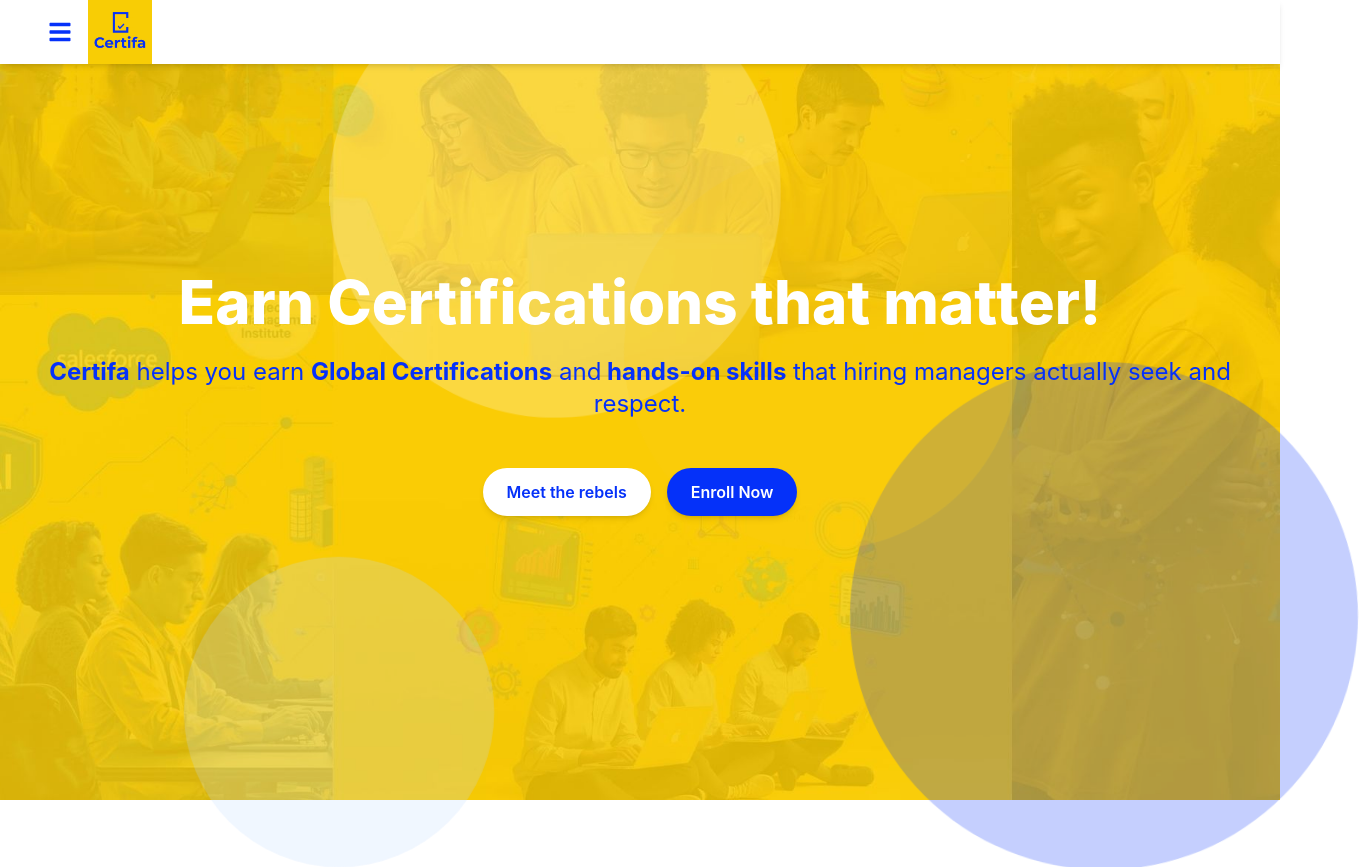
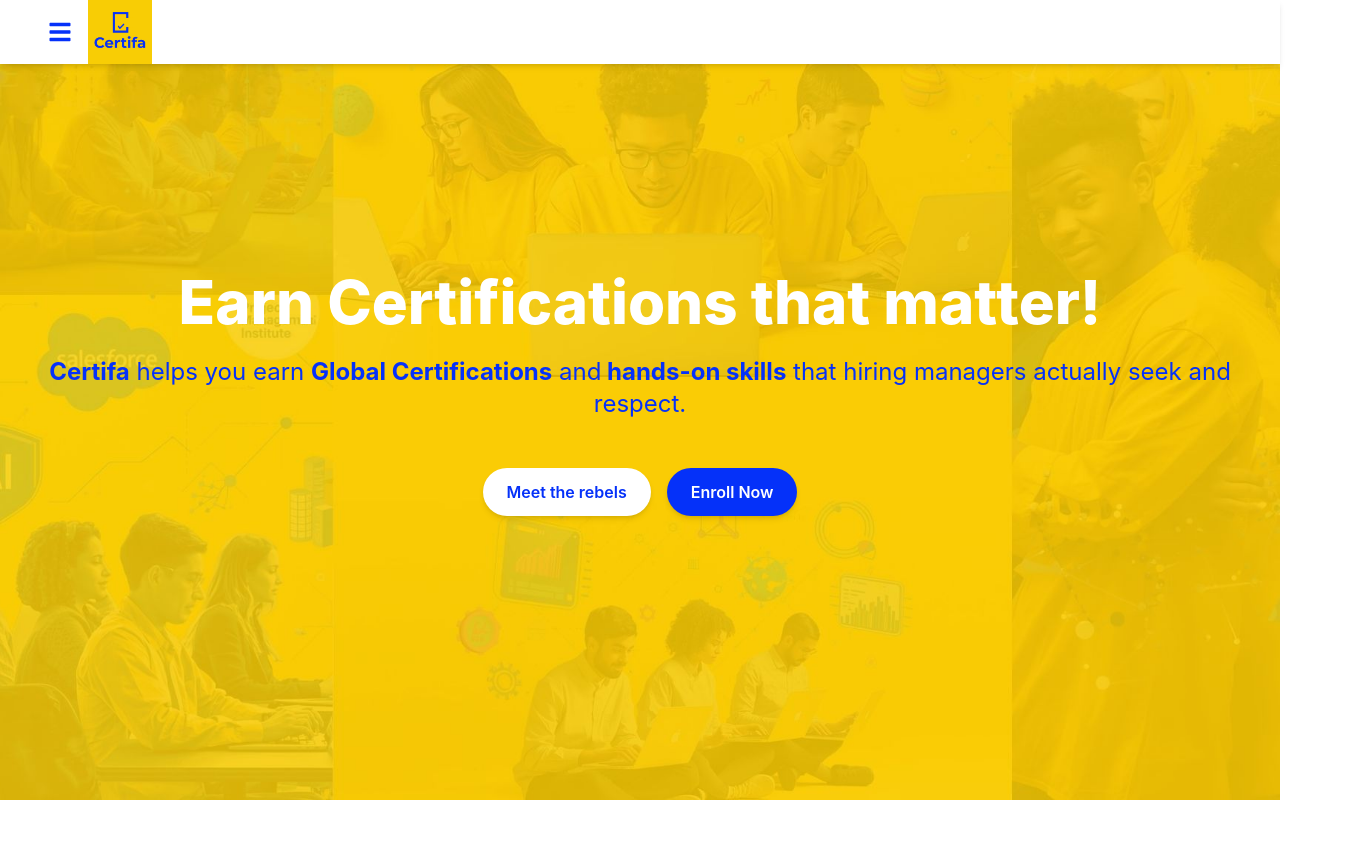
Before and after one commit to sanjeev699/certifa_rebel, a React (Create React App) app: page / in a window 1280 px wide. Shown: the top 867 px of the page, 1370 px wide, since content can reach past the window. Built offline with nearby package versions, Linux system fonts and the light colour scheme.

Commit message:
Update HeroSection.jsx

```diff
--- a/src/components/HeroSection.jsx
+++ b/src/components/HeroSection.jsx
@@ -13,7 +13,7 @@ const HeroSection = () => {
       {/* Overlay
    //<div className="absolute inset-0 bg-black bg-opacity-40"></div>*/}
 
-      <div className="absolute top-16 left-1/3 w-40 h-40 md:w-64 md:h-64 bg-white opacity-18 rounded-full -rotate-6 animate-ping-slow"></div>
+    {/*  <div className="absolute top-16 left-1/3 w-40 h-40 md:w-64 md:h-64 bg-white opacity-18 rounded-full -rotate-6 animate-ping-slow"></div>
 <div className="absolute bottom-10 left-3/4 w-48 h-48 md:w-72 md:h-72 bg-brandBlue opacity-18 rounded-full rotate-12 animate-ping-slow"></div>
 <div className="absolute top-1/3 right-1/4 transform -translate-x-1/2 -translate-y-1/2 w-36 h-36 md:w-56 md:h-56 bg-yellow-400 opacity-12 rounded-full -rotate-45 animate-ping-slow"></div>
 <div className="absolute bottom-0 right-2/3 w-28 h-28 md:w-44 md:h-44 bg-blue-200 opacity-18 rounded-full rotate-18 animate-ping-slow"></div>
```
